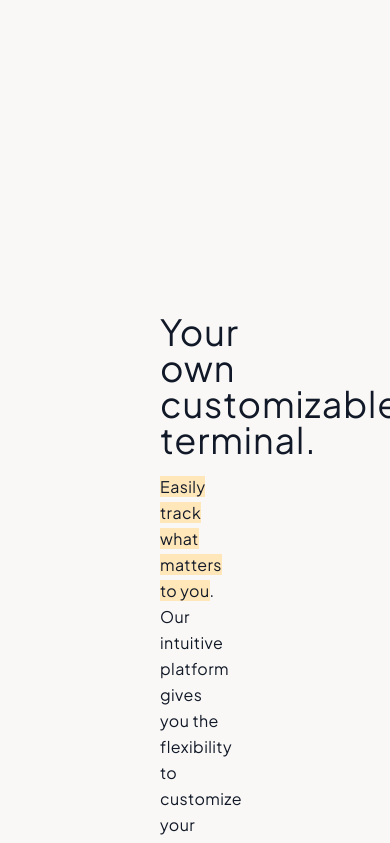
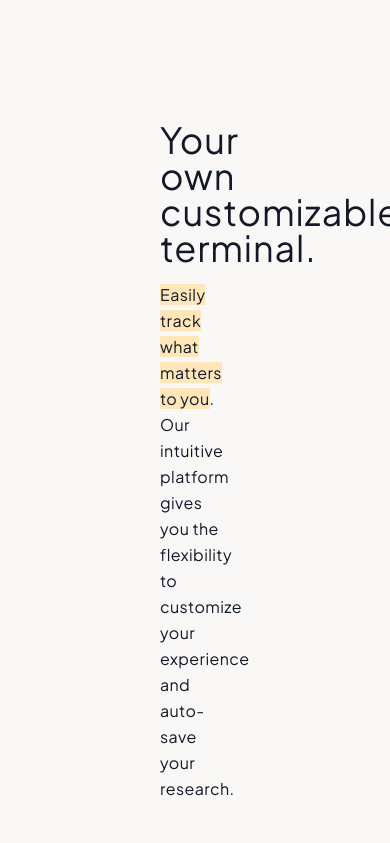
Before and after one commit to philipchen05/finchat-clone, a Next.js app: page / in a window 390 px wide. Shown: the part 5200-6043 px from the top of the page. Built offline with nearby package versions, Linux system fonts and the light colour scheme.

Commit message:
Escaped single quotes

```diff
--- a/src/components/assistant.tsx
+++ b/src/components/assistant.tsx
@@ -2,7 +2,7 @@ import { Plus_Jakarta_Sans } from 'next/font/google'
 
 const jakartaSans = Plus_Jakarta_Sans({ subsets: ['latin'] })
 
-export default function Data() {
+export default function Assistant() {
     return(
         <div className="flex lg:flex-row lg:justify-evenly flex-col items-center gap-y-20 mt-48 mx-12 md:mx-24">
             <div className="flex flex-col justify-center gap-y-4 w-full px-28 lg:px-0 lg:w-1/2">
--- a/src/components/chat.tsx
+++ b/src/components/chat.tsx
@@ -8,7 +8,7 @@ export default function Chat() {
             <div className="flex flex-col gap-4 bg-greyBox w-[950px] h-[550px] rounded-3xl px-10 py-5">
                 <div className="flex justify-end items-center gap-3">
                     <div className="flex flex-col justify-center bg-chatGrey w-[340px] h-14 rounded-xl px-5 text-lg">
-                        Summarize microsoft's last quarter.
+                        Summarize microsoft&apos;s last quarter.
                     </div>
                     <div className="bg-chatProfile rounded-full w-10 h-10 opacity-85"></div>
                 </div>
--- a/src/components/customize.tsx
+++ b/src/components/customize.tsx
@@ -2,9 +2,9 @@ import { Plus_Jakarta_Sans } from 'next/font/google'
 
 const jakartaSans = Plus_Jakarta_Sans({ subsets: ['latin'] })
 
-export default function Data() {
+export default function Customize() {
     return(
-        <div className="flex lg:flex-row flex-col-reverse items-center gap-y-20 mt-48 mx-12 md:mx-24">
+        <div className="flex lg:flex-row flex-col-reverse items-center gap-y-20 mx-12 md:mx-24">
             <img src="https://finchat.io/_next/image/?url=%2Fassets%2Fmarketing-pages%2Fcustomizable-mockup.png&w=2048&q=75" className="h-56 md:h-80 lg:h-96" />
             <div className="flex flex-col justify-center gap-y-4 md:ml-36 w-full px-28 md:px-0">
                 <h1 className={`${jakartaSans.className} text-balance tracking-wide leading-none text-gray-900  text-4xl`}>
--- a/src/components/graph.tsx
+++ b/src/components/graph.tsx
@@ -11,7 +11,7 @@ export default function Graph() {
                 FinChat v. LLMs
             </h1>
             <h3 className={`${jakartaSans.className} text-center text-balance tracking-wide md:leading-relaxed md:mx-[25%] text-gray-900 text-lg`}>
-                FinanceBench is the industry standard for evaluating LLM's on financial questions.
+                FinanceBench is the industry standard for evaluating LLM&apos;s on financial questions.
             </h3>
             <img src="https://finchat.io/_next/image/?url=%2Fassets%2Fmarketing-pages%2Ffinance-bench-graph.png&w=2048&q=75" className="w-[600px] rounded-md" />
             <h5 className={`${jakartaSans.className} text-center text-balance tracking-wide leading-none mx-2 text-gray-900 text-xs`}>
--- a/src/components/work.tsx
+++ b/src/components/work.tsx
@@ -2,7 +2,7 @@ import { Plus_Jakarta_Sans } from 'next/font/google'
 
 const jakartaSans = Plus_Jakarta_Sans({ subsets: ['latin'] })
 
-export default function Data() {
+export default function Work() {
     return(
         <div className="flex gap-x-8 lg:flex-row lg:justify-evenly flex-col items-center gap-y-20 mt-48 mx-12 md:mx-24">
             <div className="flex flex-col justify-center gap-y-4 w-full px-28 lg:px-0 lg:w-1/2 lg:mb-36">
```
